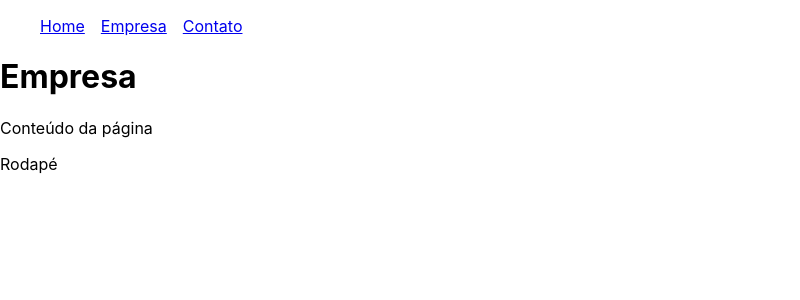
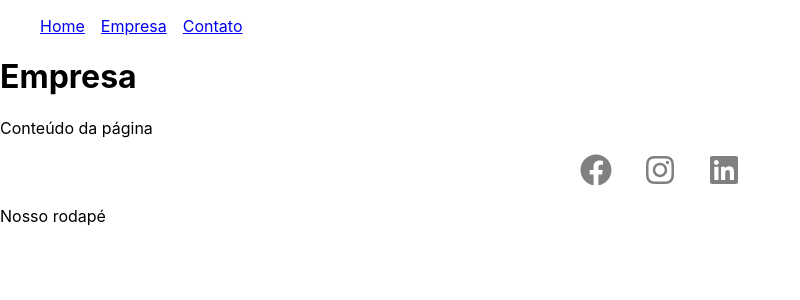
Before and after one commit to amandacbarreto/AnotacoesReactJs, a React (Create React App) app: page /empresa in a window 1280 px wide. Shown: the top 300 px of the page, without its empty margins (0-800 px from the left). Built offline with nearby package versions, Linux system fonts and the light colour scheme.

Commit message:
react icons

```diff
--- a/package.json
+++ b/package.json
@@ -8,6 +8,7 @@
     "@testing-library/user-event": "^13.5.0",
     "react": "^17.0.2",
     "react-dom": "^17.0.2",
+    "react-icons": "^4.3.1",
     "react-router-dom": "^6.2.2",
     "react-scripts": "5.0.0",
     "web-vitals": "^2.1.4"
--- a/src/components/layout/Footer.js
+++ b/src/components/layout/Footer.js
@@ -1,4 +1,14 @@
+import {FaFacebook,FaInstagram,FaLinkedin} from 'react-icons/fa'
+import styles from './Footer.module.css'
 function Footer (){
-    return <footer>Rodapé</footer>
+    return <footer>
+        <ul className={styles.social_list}>
+            <li><FaFacebook/></li>
+            <li><FaInstagram/></li>
+            <li><FaLinkedin/></li>
+        </ul>
+        <p>Nosso rodapé</p>
+    </footer>
+
 }
 export default Footer
--- /dev/null
+++ b/src/components/layout/Footer.module.css
@@ -0,0 +1,14 @@
+.social_list {
+    display: flex;
+    justify-content: center;
+    align-items: center;
+    list-style: none;
+}
+.social_list li{
+    margin: 0 1em;
+}
+.social_list svg{
+    font-size: 2em;
+    cursor: pointer;
+    color:gray;
+}
```
Also changed, not shown: 1 other file (tests, documents, lock files or other folders).
